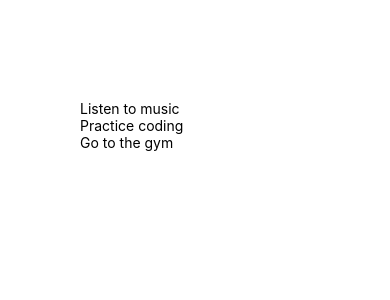
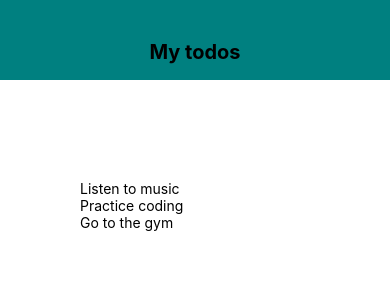
Before and after one commit to Paul2071/rnbook, a React Native app: screen / in a window 390 px wide. Shown: the top 300 px of the page. Built offline with nearby package versions, Linux system fonts and the light colour scheme.

Commit message:
created components folder to keep code clean and readable. Styling added to Header comp.

```diff
--- a/App.js
+++ b/App.js
@@ -5,8 +5,8 @@
   Text,
   View,
   FlatList,
-  TouchableOpacity,
-} from "react-native";
+  } from "react-native";
+  import Header from "./components/header";
 
 export default function App() {
   const [todos, setTodos] = useState([
@@ -17,8 +17,13 @@
 
   return (
     <View style={styles.container}>
+     {/* header */}
+      <Header/>
       <View style={styles.content}>
+      {/* todo form */}
+
         <View style={styles.list}>
+
           <FlatList
             keyExtractor={(item) => item.key}
             data={todos}
--- /dev/null
+++ b/components/header.js
@@ -0,0 +1,27 @@
+import { StyleSheet, Text, View } from "react-native";
+
+
+export default function Header () {
+    return (
+        <View style={styles.header}>
+            <Text style={styles.title}>My todos</Text>
+        </View>
+    )
+}
+
+
+const styles = StyleSheet.create({
+    header: {
+        height: 80,
+        paddingTop: 40,
+        backgroundColor: "teal"
+    },
+    title: {
+        textAlign:"center",
+        color: "fff",
+        fontSize: 20,
+        fontWeight: "bold"
+
+    },
+
+})
```
